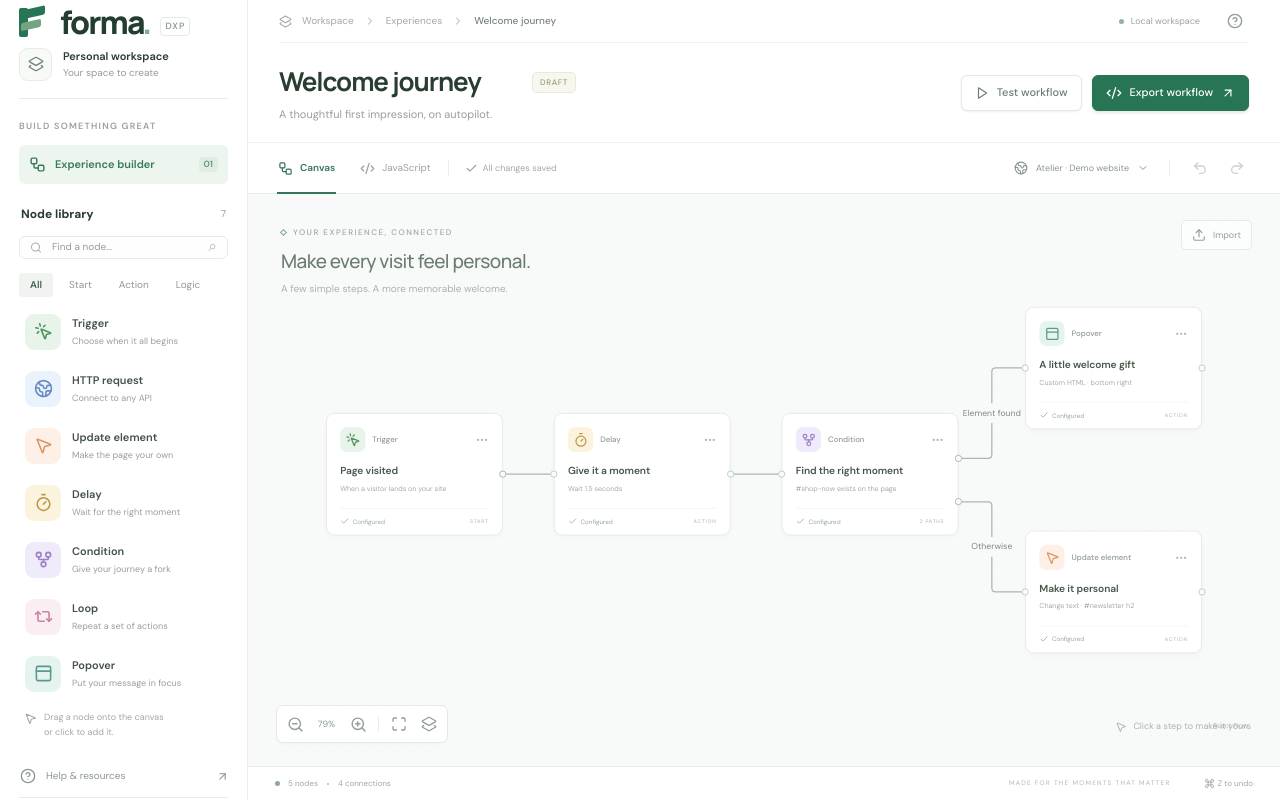
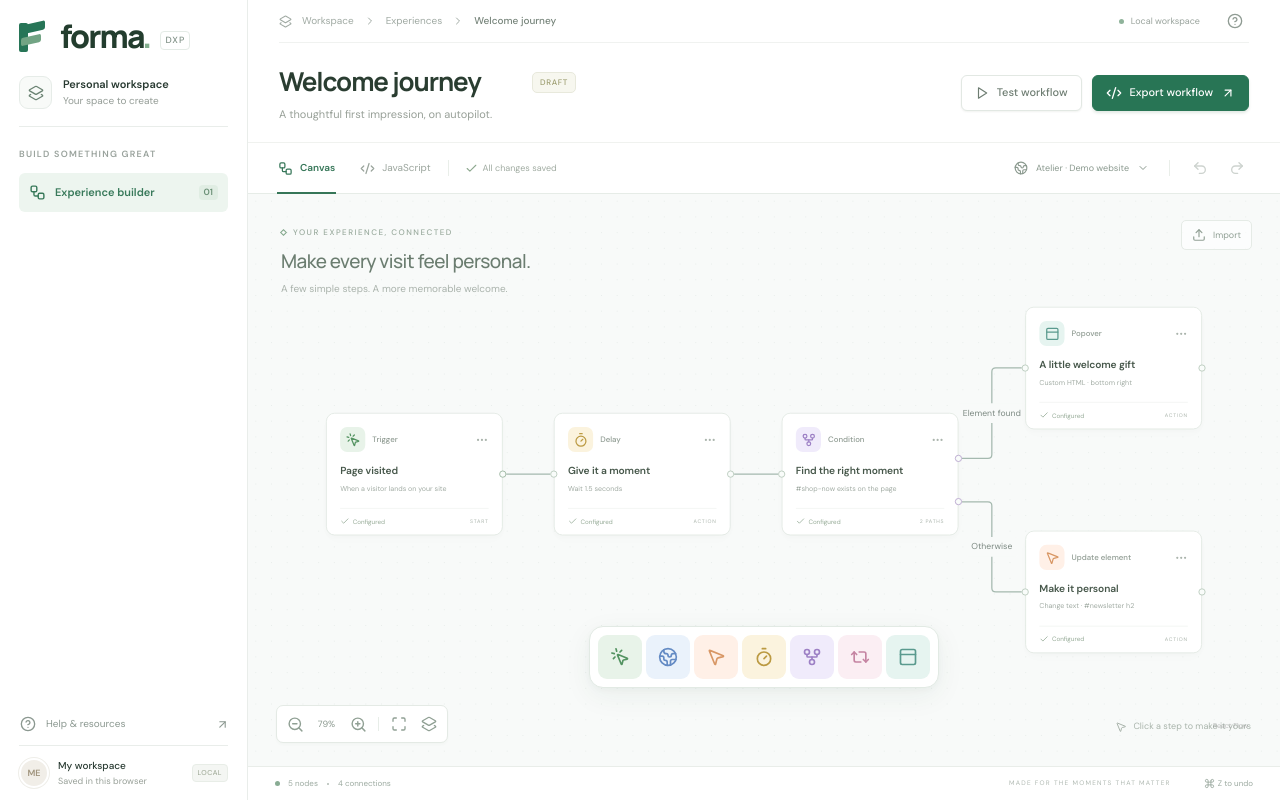
Before and after one commit to dani-beltran/visual-dxp, a React (Vite) app: page / in a window 1280 px wide. Built offline with nearby package versions, Linux system fonts and the light colour scheme.

Commit message:
feat: node library added as a menu within canvas at bottom center

```diff
--- a/src/DXPBuilder.tsx
+++ b/src/DXPBuilder.tsx
@@ -26,13 +26,11 @@ import {
   Copy,
   FileJson,
   Globe2,
-  Grip,
   Layers2,
   Maximize,
   MousePointer2,
   Plus,
   Redo2,
-  Search,
   Sparkles,
   Undo2,
   Upload,
@@ -48,6 +46,7 @@ import { catalog, createNode, defaultWorkflow } from './lib/catalog';
 import { exportWorkflow, validateWorkflow } from './lib/export';
 import type { NodeKind, RunLog, StepData, Workflow, WorkflowNode } from './lib/types';
 import { WorkflowCard } from './components/WorkflowCard';
+import { NodeLibrary } from './components/NodeLibrary';
 import { NodeInspector } from './components/NodeInspector';
 import { ElementPicker } from './components/ElementPicker';
 import { Preview } from './components/Preview';
@@ -112,8 +111,6 @@ function Builder({
   current.current = workflow;
   const history = useRef<{ past: Workflow[]; future: Workflow[] }>({ past: [], future: [] });
   const [, refreshHistory] = useState(0);
-  const [query, setQuery] = useState('');
-  const [filter, setFilter] = useState('All');
   const [selectedId, setSelectedId] = useState<string | null>(null);
   const [modal, setModal] = useState<'export' | 'preview' | 'help' | 'website' | null>(null);
   const [picking, setPicking] = useState(false);
@@ -375,11 +372,6 @@ function Builder({
       setWebsiteError('Enter an http:// or https:// URL, or a relative website path.');
     }
   }
-  const shown = catalog.filter(
-    (c) =>
-      (filter === 'All' || c.category === filter) &&
-      (c.label + ' ' + c.description).toLowerCase().includes(query.toLowerCase()),
-  );
   return (
     <div className={`dxp-builder ${className}`} style={style}>
       <aside className="dxp-sidebar">
@@ -414,66 +406,6 @@ function Builder({
           <div className="dxp-active-nav">
             <WorkflowIcon size={17} /> Experience builder <span>01</span>
           </div>
-        </div>
-        <div className="dxp-library-heading">
-          <h2>Node library</h2>
-          <span>{catalog.length}</span>
-        </div>
-        <label className="dxp-search">
-          <Search size={15} />
-          <input
-            placeholder="Find a node…"
-            value={query}
-            onChange={(e) => setQuery(e.target.value)}
-            aria-label="Search nodes"
-          />
-          <kbd>⌕</kbd>
-        </label>
-        <div className="dxp-library-tabs">
-          {['All', 'Start', 'Action', 'Logic'].map((item) => (
-            <button
-              key={item}
-              className={filter === item ? 'active' : ''}
-              onClick={() => setFilter(item)}
-            >
-              {item}
-            </button>
-          ))}
-        </div>
-        <div className="dxp-library-list">
-          {shown.map(({ kind, label, description, color, icon: Icon }) => (
-            <button
-              className="dxp-library-node"
-              key={kind}
-              onClick={() => add(kind)}
-              draggable
-              onDragStart={(e) => {
-                e.dataTransfer.setData('application/forma-node', kind);
-                e.dataTransfer.effectAllowed = 'move';
-              }}
-              title={`Add ${label}`}
-            >
-              <span className={`dxp-library-icon dxp-color-${color}`}>
-                <Icon size={19} />
-              </span>
-              <span>
-                <strong>{label}</strong>
-                <small>{description}</small>
-              </span>
-              <Grip className="dxp-drag-grip" size={14} />
-            </button>
-          ))}
-          {shown.length === 0 && (
-            <p className="dxp-no-results">No nodes found. Try another search.</p>
-          )}
-        </div>
-        <div className="dxp-library-hint">
-          <MousePointer2 size={13} />
-          <span>
-            Drag a node onto the canvas
-            <br />
-            or click to add it.
-          </span>
         </div>
         <div className="dxp-sidebar-bottom">
           <div className="dxp-tip">
@@ -640,6 +572,7 @@ function Builder({
               deleteKeyCode={['Backspace', 'Delete']}
             >
               <Background variant={BackgroundVariant.Dots} gap={20} size={1.1} color="#d8e0dc" />
+              <NodeLibrary onAdd={add} />
               <Panel position="top-left" className="dxp-canvas-heading">
                 <div className="dxp-canvas-kicker">
                   <span /> YOUR EXPERIENCE, CONNECTED
--- /dev/null
+++ b/src/components/NodeLibrary.tsx
@@ -0,0 +1,53 @@
+import { useState } from 'react';
+import { Panel } from '@xyflow/react';
+import { catalog } from '../lib/catalog';
+import type { NodeKind } from '../lib/types';
+
+export function NodeLibrary({ onAdd }: { onAdd: (kind: NodeKind) => void }) {
+  const [activeTooltip, setActiveTooltip] = useState<NodeKind | null>(null);
+
+  return (
+    <Panel
+      position="bottom-center"
+      className="dxp-node-library nodrag nopan nowheel"
+      role="group"
+      aria-label="Node library"
+      onKeyDown={(event) => {
+        if (event.key === 'Escape') {
+          event.stopPropagation();
+          setActiveTooltip(null);
+        }
+      }}
+    >
+      {catalog.map(({ kind, label, color, icon: Icon }) => (
+        <button
+          type="button"
+          className={`dxp-node-library-button dxp-color-${color}`}
+          key={kind}
+          aria-label={`Add ${label}`}
+          onClick={() => {
+            setActiveTooltip(null);
+            onAdd(kind);
+          }}
+          onMouseEnter={() => setActiveTooltip(kind)}
+          onMouseLeave={() => setActiveTooltip(null)}
+          onFocus={() => setActiveTooltip(kind)}
+          onBlur={() => setActiveTooltip(null)}
+          draggable
+          onDragStart={(event) => {
+            setActiveTooltip(null);
+            event.dataTransfer.setData('application/forma-node', kind);
+            event.dataTransfer.effectAllowed = 'move';
+          }}
+        >
+          <Icon size={20} aria-hidden="true" />
+          {activeTooltip === kind && (
+            <span className="dxp-node-library-tooltip" aria-hidden="true">
+              {label}
+            </span>
+          )}
+        </button>
+      ))}
+    </Panel>
+  );
+}
--- a/src/styles/builder.css
+++ b/src/styles/builder.css
@@ -187,117 +187,6 @@
   border-radius: 4px;
   color: #6c9178;
 }
-.dxp-library-heading {
-  display: flex;
-  align-items: center;
-  justify-content: space-between;
-  padding: 30px 2px 13px;
-}
-.dxp-library-heading h2 {
-  font-size: 12px;
-  font-weight: 650;
-}
-.dxp-library-heading > span {
-  font-size: 10px;
-  color: #96a097;
-}
-.dxp-search {
-  display: flex;
-  gap: 8px;
-  align-items: center;
-  border: 1px solid #e8ece9;
-  height: 35px;
-  border-radius: 6px;
-  padding: 0 10px;
-  color: #a4ada7;
-  background: #fdfefd;
-}
-.dxp-search input {
-  border: 0;
-  background: transparent;
-  width: 100%;
-  min-width: 0;
-  font-size: 10px;
-  outline: none !important;
-  color: #47594e;
-}
-.dxp-search input::placeholder {
-  color: #929d96;
-}
-.dxp-search kbd {
-  font-size: 15px;
-  color: #afb7b1;
-}
-.dxp-library-tabs {
-  display: flex;
-  padding: 14px 0 9px;
-  gap: 5px;
-}
-.dxp-library-tabs button {
-  background: none;
-  border: 0;
-  border-radius: 4px;
-  padding: 5px 11px;
-  color: #909a93;
-  font-size: 10px;
-}
-.dxp-library-tabs button.active {
-  background: #f0f3f0;
-  color: #456650;
-  font-weight: 600;
-}
-.dxp-library-tabs button:hover {
-  background: #f4f6f4;
-}
-.dxp-library-list {
-  display: flex;
-  flex-direction: column;
-  gap: 7px;
-}
-.dxp-library-node {
-  border: 1px solid transparent;
-  background: white;
-  display: flex;
-  align-items: center;
-  text-align: left;
-  padding: 10px 7px;
-  gap: 11px;
-  width: 100%;
-  border-radius: 7px;
-}
-.dxp-library-node:hover {
-  border-color: #e1e9e3;
-  background: #fafcfb;
-}
-.dxp-library-icon {
-  display: grid;
-  place-items: center;
-  flex-shrink: 0;
-  width: 36px;
-  height: 36px;
-  border-radius: 9px;
-}
-.dxp-library-node strong {
-  display: block;
-  font-size: 11px;
-  font-weight: 600;
-  color: #435248;
-}
-.dxp-library-node small {
-  display: block;
-  font-size: 9px;
-  white-space: nowrap;
-  color: #96a098;
-  margin-top: 4px;
-}
-.dxp-drag-grip {
-  margin-left: auto;
-  color: #c6cec8;
-  opacity: 0;
-}
-.dxp-library-node:hover .dxp-drag-grip {
-  opacity: 1;
-}
 .dxp-color-green {
   background: #e8f3e9;
   color: #539361;
@@ -325,17 +214,6 @@
 .dxp-color-teal {
   background: #e6f4f0;
   color: #5a9a8e;
-}
-.dxp-library-hint {
-  display: flex;
-  gap: 7px;
-  color: #a0a9a2;
-  font-size: 9px;
-  line-height: 1.7;
-  margin: 16px 7px 22px;
-}
-.dxp-library-hint svg {
-  margin-top: 2px;
 }
 .dxp-sidebar-bottom {
   margin-top: auto;
@@ -689,6 +567,69 @@
 .dxp-builder .react-flow__panel.top.right {
   margin: 26px 28px;
 }
+.dxp-builder .react-flow__panel.dxp-node-library {
+  bottom: 78px;
+  margin: 0;
+  transform: translateX(-50%);
+  width: max-content;
+  max-width: calc(100% - 32px);
+  padding: 8px;
+  display: flex;
+  flex-wrap: wrap;
+  justify-content: center;
+  gap: 4px;
+  background: #fff;
+  border: 1px solid #e2eae4;
+  border-radius: 14px;
+  box-shadow:
+    0 8px 28px #244b3210,
+    0 2px 6px #244b3208;
+  z-index: 6;
+}
+.dxp-node-library-button {
+  position: relative;
+  display: grid;
+  place-items: center;
+  flex: 0 0 44px;
+  width: 44px;
+  height: 44px;
+  padding: 0;
+  border: 0;
+  border-radius: 9px;
+}
+.dxp-node-library-button:hover,
+.dxp-node-library-button:focus-visible {
+  box-shadow: inset 0 0 0 1px currentColor;
+}
+.dxp-node-library-button:active {
+  box-shadow: inset 0 0 0 2px currentColor;
+}
+.dxp-node-library-tooltip {
+  position: absolute;
+  bottom: calc(100% + 12px);
+  left: 50%;
+  transform: translateX(-50%);
+  padding: 7px 9px;
+  border-radius: 6px;
+  background: #283a31;
+  color: #fff;
+  font-size: 11px;
+  font-weight: 500;
+  line-height: 1.4;
+  white-space: nowrap;
+  pointer-events: none;
+  box-shadow: 0 3px 10px #203b2920;
+  z-index: 1;
+}
+.dxp-node-library-button:first-child .dxp-node-library-tooltip {
+  left: 0;
+  transform: none;
+}
+.dxp-node-library-button:last-child .dxp-node-library-tooltip {
+  right: 0;
+  left: auto;
+  transform: none;
+}
 .dxp-canvas-kicker {
   font-size: 8px;
   letter-spacing: 1.5px;
@@ -981,12 +922,6 @@
   margin-left: auto;
   padding: 0 0 0 8px;
 }
-.dxp-no-results {
-  font-size: 11px;
-  line-height: 1.7;
-  padding: 20px 5px;
-  color: #8a9e8e;
-}
 .dxp-empty-canvas {
   top: 38% !important;
   text-align: center;
@@ -1364,9 +1299,6 @@
     min-width: 265px;
     padding: 0 25px;
   }
-  .dxp-library-node {
-    padding: 12px 7px;
-  }
   .dxp-heading {
     height: 120px;
   }
@@ -1375,9 +1307,6 @@
   }
   .dxp-header {
     padding: 0 40px;
-  }
-  .dxp-library-heading {
-    padding-top: 36px;
   }
 }
 @media (max-height: 850px) {
@@ -1390,18 +1319,6 @@
   .dxp-sidebar-section {
     padding-top: 17px;
   }
-  .dxp-library-heading {
-    padding-top: 22px;
-  }
-  .dxp-library-node {
-    padding: 7px 5px;
-  }
-  .dxp-library-list {
-    gap: 5px;
-  }
-  .dxp-library-hint {
-    margin: 10px 5px 15px;
-  }
   .dxp-tip {
     padding: 12px;
   }
@@ -1439,15 +1356,6 @@
   }
   .dxp-sidebar-section {
     padding-top: 14px;
-  }
-  .dxp-library-heading {
-    padding-top: 17px;
-  }
-  .dxp-library-node {
-    padding: 6px 5px;
-  }
-  .dxp-library-hint {
-    margin-bottom: 8px;
   }
   .dxp-heading {
     height: 91px;
@@ -1459,12 +1367,6 @@
     min-width: 220px;
     padding: 0 15px;
   }
-  .dxp-library-node {
-    gap: 8px;
-  }
-  .dxp-library-node small {
-    font-size: 8px;
-  }
   .dxp-header {
     padding: 0 23px;
   }
@@ -1506,9 +1408,6 @@
   }
   .dxp-header-right .dxp-icon-button {
     margin-left: 4px;
-  }
-  .dxp-drag-grip {
-    display: none;
   }
   .dxp-title-row {
     gap: 8px;
@@ -1528,6 +1427,12 @@
     z-index: 10;
   }
 }
+@media (min-width: 701px) and (max-width: 1150px) {
+  .dxp-work-area:has(> .dxp-inspector) .react-flow__panel.dxp-node-library {
+    left: calc((100% - 310px) / 2);
+    max-width: calc(100% - 342px);
+  }
+}
 @media (max-width: 800px) {
   .dxp-sidebar {
     width: 73px;
@@ -1542,29 +1447,10 @@
   .dxp-brand-tag,
   .dxp-workspace-label,
   .dxp-sidebar-section,
-  .dxp-library-heading,
-  .dxp-search,
-  .dxp-library-tabs,
-  .dxp-library-hint,
   .dxp-tip,
   .dxp-help-link,
   .dxp-profile {
     display: none;
-  }
-  .dxp-library-list {
-    padding-top: 20px;
-    gap: 12px;
-  }
-  .dxp-library-node {
-    justify-content: center;
-    padding: 5px;
-  }
-  .dxp-library-node > span:not(.dxp-library-icon) {
-    display: none;
-  }
-  .dxp-library-icon {
-    height: 37px;
-    width: 37px;
   }
   .dxp-header {
     padding: 0 18px;
```
Also changed, not shown: 1 other file (tests, documents, lock files or other folders).
